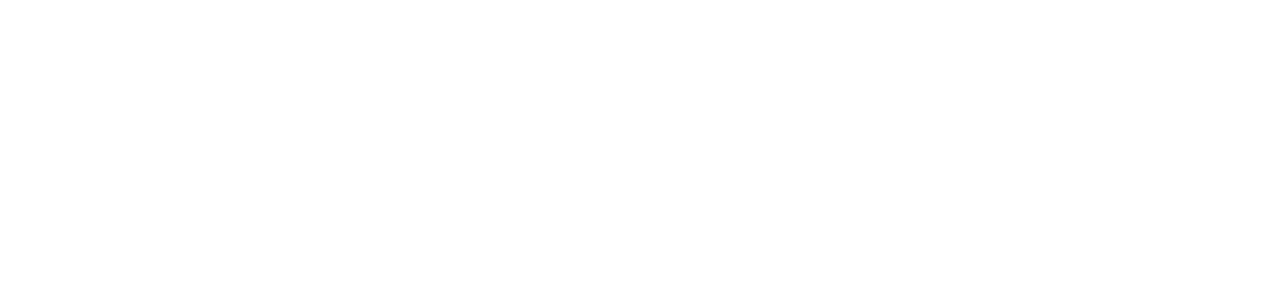
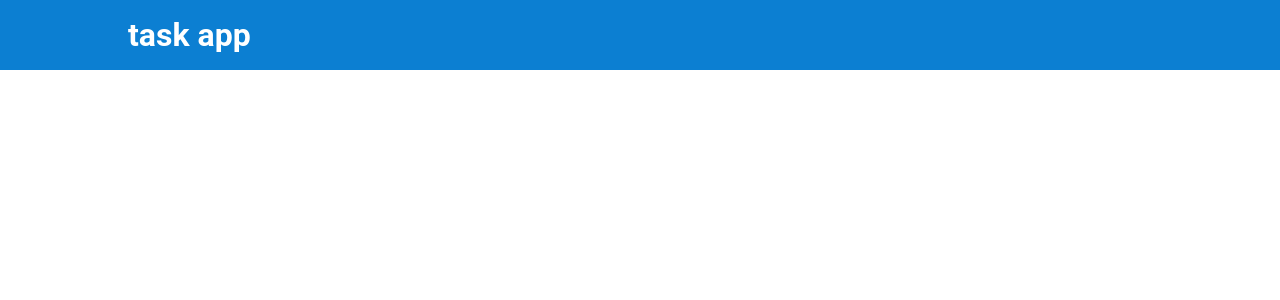
Before and after one commit to Mouhamad-Shaker-1/task-manager-by-Vue.js, a Vue app: page / in a window 1280 px wide. Shown: the top 300 px of the page. Built offline with nearby package versions, Linux system fonts and the light colour scheme.

Commit message:
added header for home page

```diff
--- a/src/App.vue
+++ b/src/App.vue
@@ -7,7 +7,9 @@
 </template>
 
 <style scoped>
-
+  #app {
+    height: 100vh;
+  }
 </style>
 
 
--- /dev/null
+++ b/src/components/HeaderHome.vue
@@ -0,0 +1,24 @@
+<template>
+    <div class="header-home">
+        <div class="header-container">
+            <h1 class="header-text">task app</h1>
+        </div>
+    </div>
+</template>
+
+<style>
+    .header-home {
+        height: 70px;
+        background-color: #0c7fd2;
+    }
+    .header-container {
+        width: 80%;
+        height: 100%;
+        display: flex;
+        align-items: center;
+        margin: auto;
+    }
+    .header-text {
+        color: #fff;
+    }
+</style>
--- a/src/views/HomeView.vue
+++ b/src/views/HomeView.vue
@@ -1,7 +1,7 @@
 <script setup>
-
+    import HeaderHome from '@/components/HeaderHome.vue';
 </script>
 
 <template>
-
+    <HeaderHome />
 </template>
```
